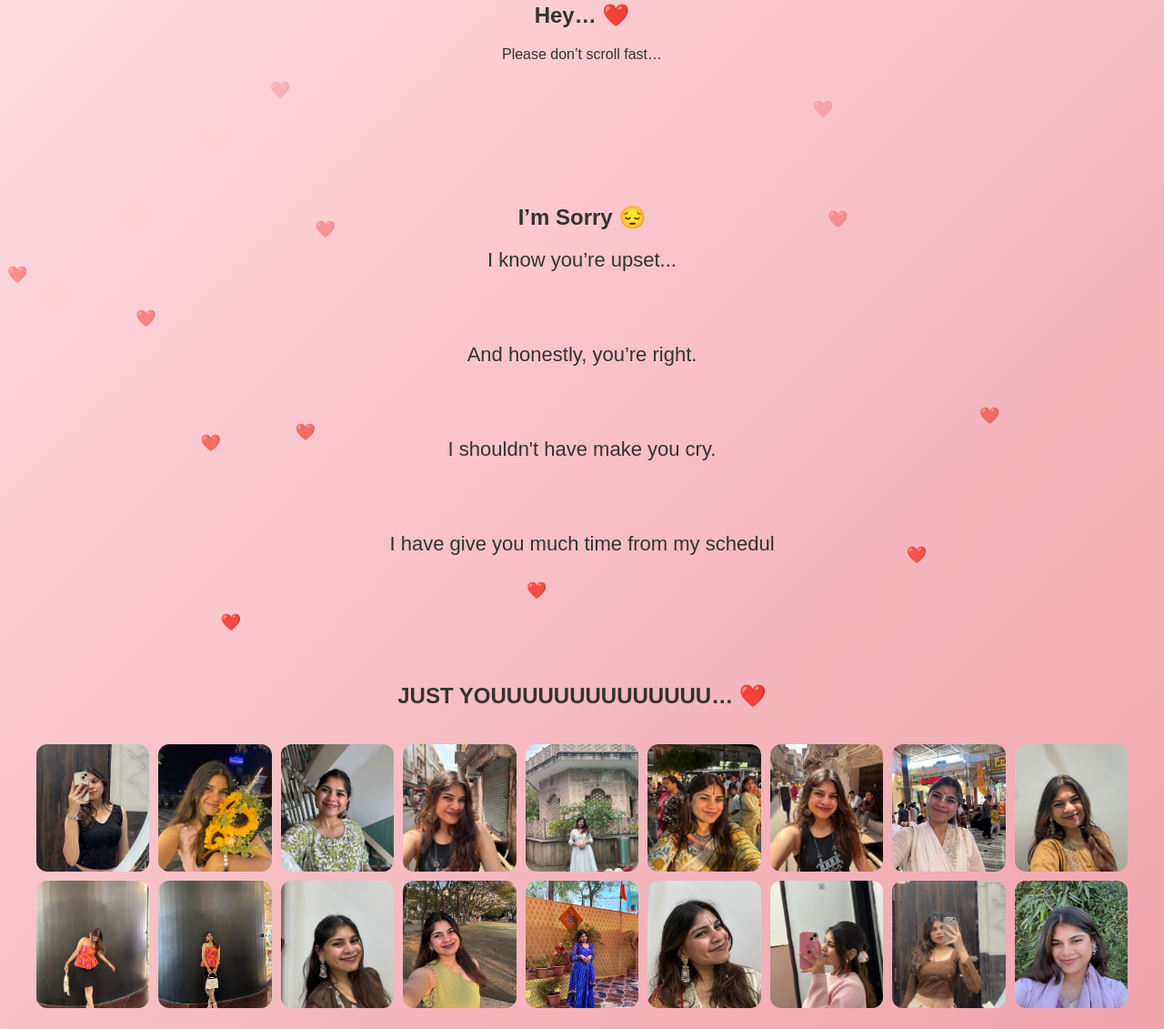
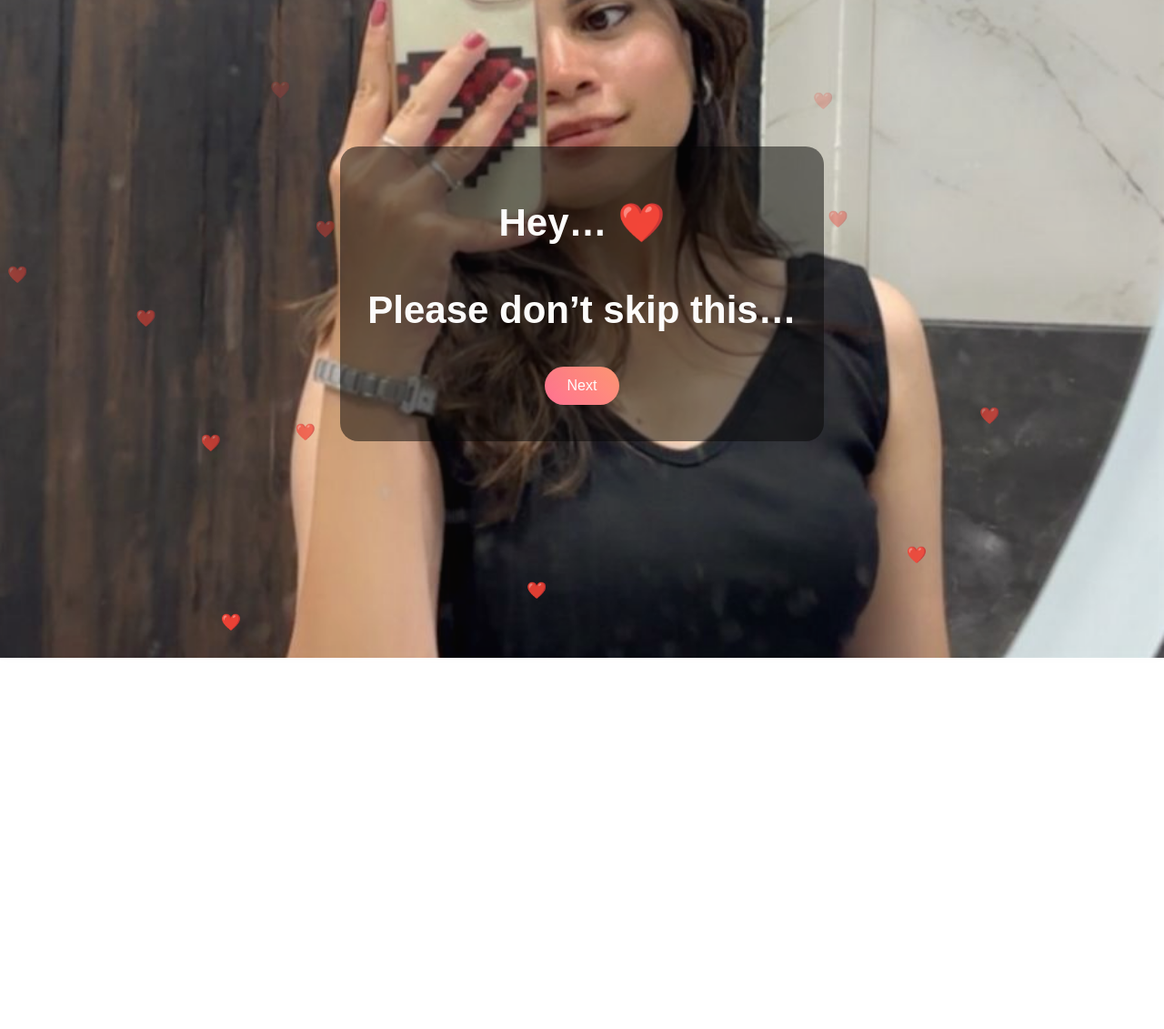
Before and after one commit to chayansonii/apology-site, a plain HTML site: page index.html in a window 1280 px wide. Shown: the part 77-1208 px from the top of the page at 91% size. After the commit the page ends 800 px from the top, so only its background shows below. Drawn offline with Linux system fonts and the light colour scheme.

Commit message:
Add files via upload
c

```diff
--- a/index.html
+++ b/index.html
@@ -8,55 +8,69 @@
 body {
   margin: 0;
   font-family: 'Poppins', sans-serif;
-  background: linear-gradient(135deg, #ffdde1, #ee9ca7);
-  color: #333;
+  overflow: hidden;
+  color: white;
+}
+
+/* Slides */
+.slide {
+  position: absolute;
+  width: 100%;
+  height: 100vh;
+  background-size: cover;
+  background-position: center;
+  display: flex;
+  justify-content: center;
+  align-items: center;
+  opacity: 0;
+  transition: 1.2s ease;
+  filter: blur(8px);
+}
+
+.slide.active {
+  opacity: 1;
+  filter: blur(0);
+}
+
+/* Overlay */
+.overlay {
+  background: rgba(0,0,0,0.5);
+  padding: 30px;
+  border-radius: 20px;
+  max-width: 700px;
   text-align: center;
 }
 
-/* Sections */
-section {
-  padding: 60px 20px;
-}
+/* Text */
+h1 { font-size: 42px; }
+p { font-size: 20px; }
 
 /* Typing */
 #typing {
   font-size: 22px;
-  max-width: 700px;
-  margin: auto;
   min-height: 120px;
 }
 
-/* Gallery Grid (LIKE YOUR REPO STYLE) */
-.gallery {
-  display: grid;
-  grid-template-columns: repeat(auto-fit, minmax(120px, 1fr));
-  gap: 10px;
-  padding: 20px;
+/* Buttons */
+.btn {
+  margin: 10px;
+  padding: 12px 25px;
+  border: none;
+  border-radius: 25px;
+  background: linear-gradient(45deg, #ff6f91, #ff9671);
+  color: white;
+  cursor: pointer;
+  font-size: 16px;
 }
 
-.gallery img {
-  width: 100%;
-  height: 140px;
-  object-fit: cover;
-  border-radius: 12px;
-  transition: 0.3s;
+/* Response */
+#response {
+  margin-top: 20px;
+  font-size: 22px;
+  color: #ffd6e0;
 }
 
-.gallery img:hover {
-  transform: scale(1.15);
-}
-
-/* Button */
-button {
-  padding: 12px 25px;
-  border: none;
-  border-radius: 20px;
-  background: #ff6f91;
-  color: white;
-  cursor: pointer;
-}
-
-/* Floating hearts */
+/* Hearts */
 .heart {
   position: fixed;
   bottom: -10px;
@@ -75,31 +89,7 @@ button {
 
 <body>
 
-<!-- Intro -->
-<section>
-  <h1>Hey… ❤️</h1>
-  <p>Please don’t scroll fast…</p>
-</section>
-
-<!-- Typing -->
-<section>
-  <h1>I’m Sorry 😔</h1>
-  <div id="typing"></div>
-</section>
-
-<!-- Gallery -->
-<section>
-  <h1>JUST YOUUUUUUUUUUUUUU… ❤️</h1>
-  <div class="gallery" id="gallery"></div>
-</section>
-
-<!-- Ending -->
-<section>
-  <h1>Still upset?</h1>
-  <button onclick="angry()">Still Angry 😒</button>
-  <button onclick="forgive()">Maybe 🙂</button>
-  <p id="response"></p>
-</section>
+<!-- Slides will be generated automatically -->
 
 <!-- Music -->
 <audio autoplay loop>
@@ -107,54 +97,118 @@ button {
 </audio>
 
 <script>
+const slidesData = [
+  {img:1, text:"Hey… ❤️<br><br>Please don’t skip this…"},
+  {img:2, typing:true},
+  {img:3, text:"I Don’t Want To Lose This<br><br>Not you… not us…"},
+  {img:4, text:"You Matter To Me<br><br>More than my ego."}
+];
+
+// Add remaining images (5 to 21)
+for(let i=5;i<=21;i++){
+  slidesData.push({img:i, text:""});
+}
+
+// Last slide (22)
+slidesData.push({img:22, final:true});
+
+let current = 0;
+
+/* Create Slides */
+slidesData.forEach((slide,i)=>{
+  const div = document.createElement("div");
+  div.className = "slide";
+  if(i===0) div.classList.add("active");
+  div.style.backgroundImage = `url('images/img${slide.img}.jpg')`;
+
+  const overlay = document.createElement("div");
+  overlay.className = "overlay";
+
+  if(slide.typing){
+    overlay.innerHTML = `<div id="typing"></div><button class="btn" onclick="next()">Next</button>`;
+  }
+  else if(slide.final){
+    overlay.innerHTML = `
+      <h1>Still upset?</h1>
+      <button class="btn" onclick="angry()">Still Angry 😒</button>
+      <button class="btn" onclick="forgive()">Maybe Forgive 🙂</button>
+      <p id="response"></p>
+    `;
+  }
+  else{
+    overlay.innerHTML = `<h1>${slide.text}</h1><button class="btn" onclick="next()">Next</button>`;
+  }
+
+  div.appendChild(overlay);
+  document.body.appendChild(div);
+});
+
+const slides = document.querySelectorAll(".slide");
+
+/* Next slide */
+function next(){
+  slides[current].classList.remove("active");
+  current++;
+  if(current>=slides.length) current=slides.length-1;
+  slides[current].classList.add("active");
+}
+
+/* Auto slideshow */
+setInterval(()=>{
+  if(current < slides.length-1){
+    next();
+  }
+}, 5000);
+
 /* Typing */
-const text = "I know you’re upset...\n\nAnd honestly, you’re right.\n\nI shouldn't have make you cry.\n\nI have give you much time from my schedule ki tujhe kabhi naraz hona hi na pade aur.\n\nI hate that I made you feel this way.\n\nYou mean a lot to me.\n\nI’m really sorry.";
-let i = 0;
+const text = "I know you’re upset...\n\nAnd honestly, you’re right.\n\nI shouldn’t have made you cry and shouldn;t hurt you.\n\nI hate that I made you feel this way.\n\nYou mean everything to me.\n\nI’m really sorry.";
+let i=0;
 
-function typeWriter() {
-  if (i < text.length) {
-    document.getElementById("typing").innerHTML +=
-      text.charAt(i) === "\n" ? "<br><br>" : text.charAt(i);
+function typeWriter(){
+  const el = document.getElementById("typing");
+  if(!el) return;
+  if(i<text.length){
+    el.innerHTML += text.charAt(i)==="\n"?"<br><br>":text.charAt(i);
     i++;
-    setTimeout(typeWriter, 40);
+    setTimeout(typeWriter,40);
   }
 }
-typeWriter();
-
-/* LOAD MULTIPLE IMAGES AUTOMATICALLY */
-const gallery = document.getElementById("gallery");
-
-// 👉 CHANGE NUMBER HERE
-const totalImages = 18;
-
-for (let i = 1; i <= totalImages; i++) {
-  const img = document.createElement("img");
-  img.src = `images/img${i}.jpg`;
-  gallery.appendChild(img);
-}
+setTimeout(typeWriter,1000);
 
 /* Buttons */
-function angry() {
+function angry(){
   document.getElementById("response").innerHTML =
-    "I understand… I’ll wait ❤️";
+  "I know you are… and you have every right to be.<br>I’ll wait for you ❤️";
 }
-function forgive() {
+function forgive(){
   document.getElementById("response").innerHTML =
-    "Thank you… I won’t hurt you again ❤️";
+  "Thank you… this means everything to me ❤️";
 }
 
 /* Hearts */
-function createHeart() {
-  const heart = document.createElement("div");
-  heart.classList.add("heart");
-  heart.innerHTML = "❤️";
-  heart.style.left = Math.random() * 100 + "vw";
-  heart.style.animationDuration = (Math.random() * 3 + 3) + "s";
+function createHeart(){
+  const heart=document.createElement("div");
+  heart.className="heart";
+  heart.innerHTML="❤️";
+  heart.style.left=Math.random()*100+"vw";
+  heart.style.animationDuration=(Math.random()*3+3)+"s";
+  document.body.appendChild(heart);
+  setTimeout(()=>heart.remove(),6000);
+}
+setInterval(createHeart,300);
 
+/* Cursor hearts */
+document.addEventListener("mousemove",function(e){
+  const heart=document.createElement("div");
+  heart.innerHTML="❤️";
+  heart.style.position="fixed";
+  heart.style.left=e.clientX+"px";
+  heart.style.top=e.clientY+"px";
+  heart.style.fontSize="12px";
+  heart.style.pointerEvents="none";
   document.body.appendChild(heart);
-  setTimeout(() => heart.remove(), 6000);
-}
-setInterval(createHeart, 300);
+  setTimeout(()=>heart.remove(),600);
+});
 </script>
 
 </body>
```
Also changed, not shown: images/img19.jpg (added), images/img20.jpg (added), images/img21.jpg (added), images/img22.jpg (added).
